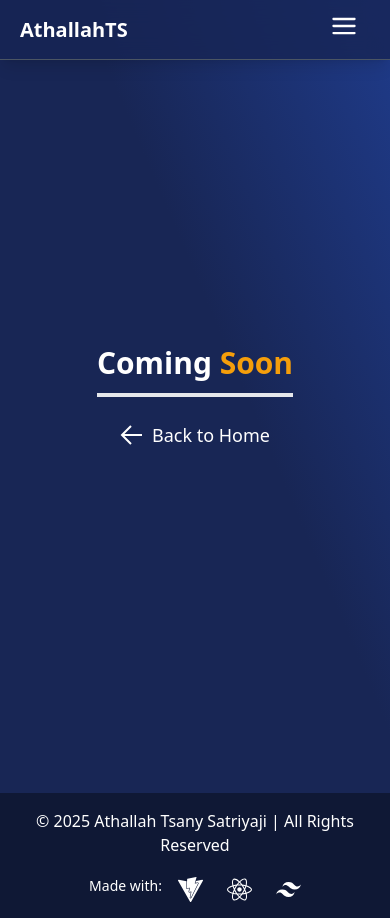
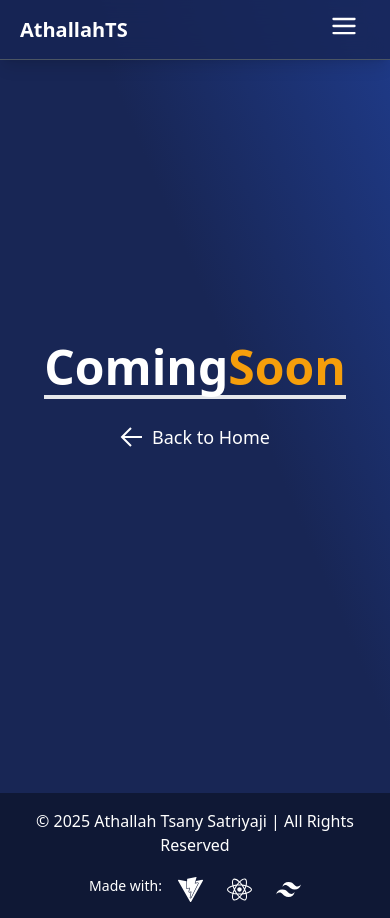
Before and after one commit to athallahdx/portofolio_web, a React (Vite) app: page /portofolio in a window 390 px wide. Built offline with nearby package versions, Linux system fonts and the light colour scheme.

Commit message:
fix coming soon

```diff
--- a/src/main.jsx
+++ b/src/main.jsx
@@ -11,7 +11,6 @@ createRoot(document.getElementById('root')).render(
   <StrictMode>
     <BrowserRouter>
       <Routes>
-        {/* PageTemplate wraps the layout */}
         <Route path='/' element={<PageTemplate />}>
           <Route index element={<LandingPageApp />} />
           <Route path='portofolio' element={<Portofolio />} />
--- a/src/portofolioPage/Portofolio.jsx
+++ b/src/portofolioPage/Portofolio.jsx
@@ -5,8 +5,8 @@ import { Link } from 'react-router';
 export default function Portofolio() {
     return (
         <div className="flex flex-col justify-center items-center w-full min-h-[94vh] text-center text-white px-4">
-            <p className="text-3xl sm:text-4xl md:text-5xl lg:text-6xl font-bold border-b-4 pb-3">
-                <span>Coming </span>
+            <p className="fle flex-col md:flex-row text-5xl sm:text-4xl md:text-5xl lg:text-6xl font-bold border-b-4 pb-1 md:pb-3">
+                <span>Coming</span>
                 <span className="text-amber-500">Soon</span>
             </p>
 
```
